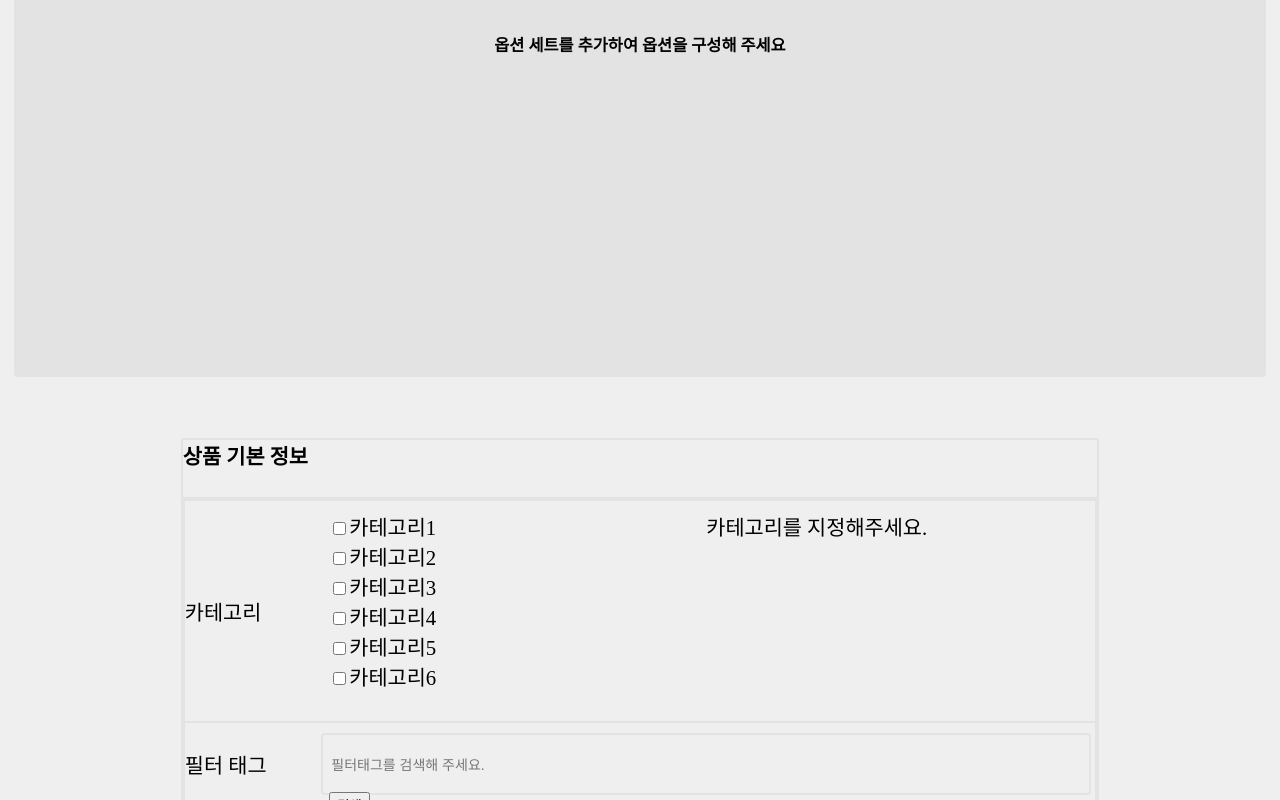
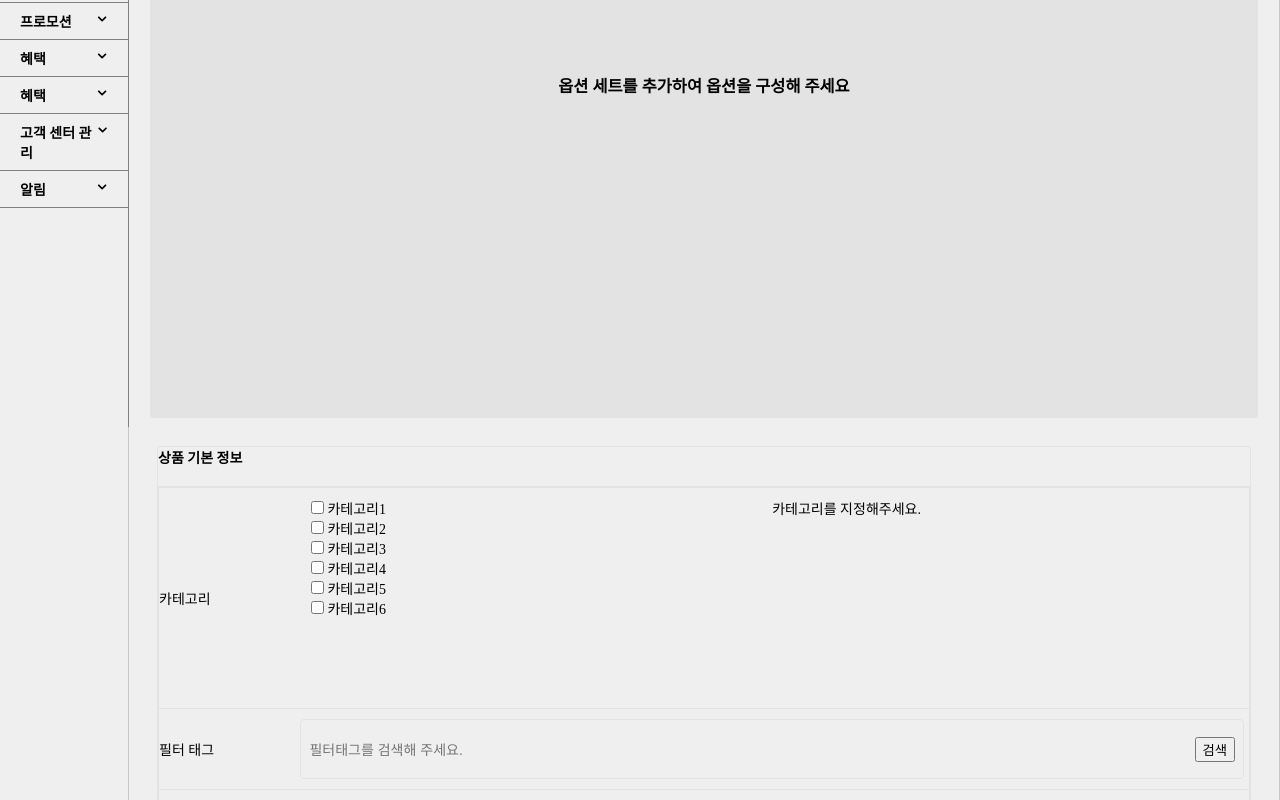
Before and after one commit to yunred/1stweek-sirloin-task, a React (Create React App) app: page / in a window 1280 px wide. Shown: the part 360-1160 px from the top of the page. Built offline with nearby package versions, Linux system fonts and the light colour scheme.

Commit message:
Style App.js 문서의 공통된 스타일을 유지하기위해 수정했습니다.

```diff
--- a/src/App.js
+++ b/src/App.js
@@ -1,6 +1,7 @@
 import { useState } from "react";
+import styled from "styled-components";
 import GlobalStyle from "Style/GlobalStyle";
-// import Nav from "Component/Nav";
+import Nav from "Component/Nav";
 import ProductSalesperiod from "./Component/ProductSalesperiod";
 import PDOption from "Component/PDoption";
 import PDdata from "store/PDdata.js";
@@ -12,13 +13,24 @@ const App = () => {
   return (
     <div className="App">
       <GlobalStyle />
-      {/* <Nav /> */}
-      <ProductSalesperiod />
-      <PDdata>
-        <PDOption />
-        <ProductInfo />
-      </PDdata>
+      <Nav />
+      <Main>
+        <PDdata>
+          <ProductSalesperiod />
+          <PDOption />
+          <ProductInfo />
+        </PDdata>
+      </Main>
     </div>
   );
 };
 export default App;
+
+
+const Main = styled.div`
+  margin-left: 10vw;
+  padding: 0.5em;
+  padding-top: 5vh;
+  border: 0.1em solid rgb(200, 200, 200);
+  border-radius: 5px;
+`
--- a/src/Component/ProductInfo/style.js
+++ b/src/Component/ProductInfo/style.js
@@ -3,11 +3,8 @@ import styled from "styled-components";
 export const ProductInfoContainer = styled.div`
   display: flex;
   flex-direction: column;
-  width: 75%;
   justify-content: center;
-  padding: 20px;
-  margin: 20px auto;
-  font-size: 1.3rem;
+  margin: 0.5em;
 
   h4 {
     margin-top: 0;
```
